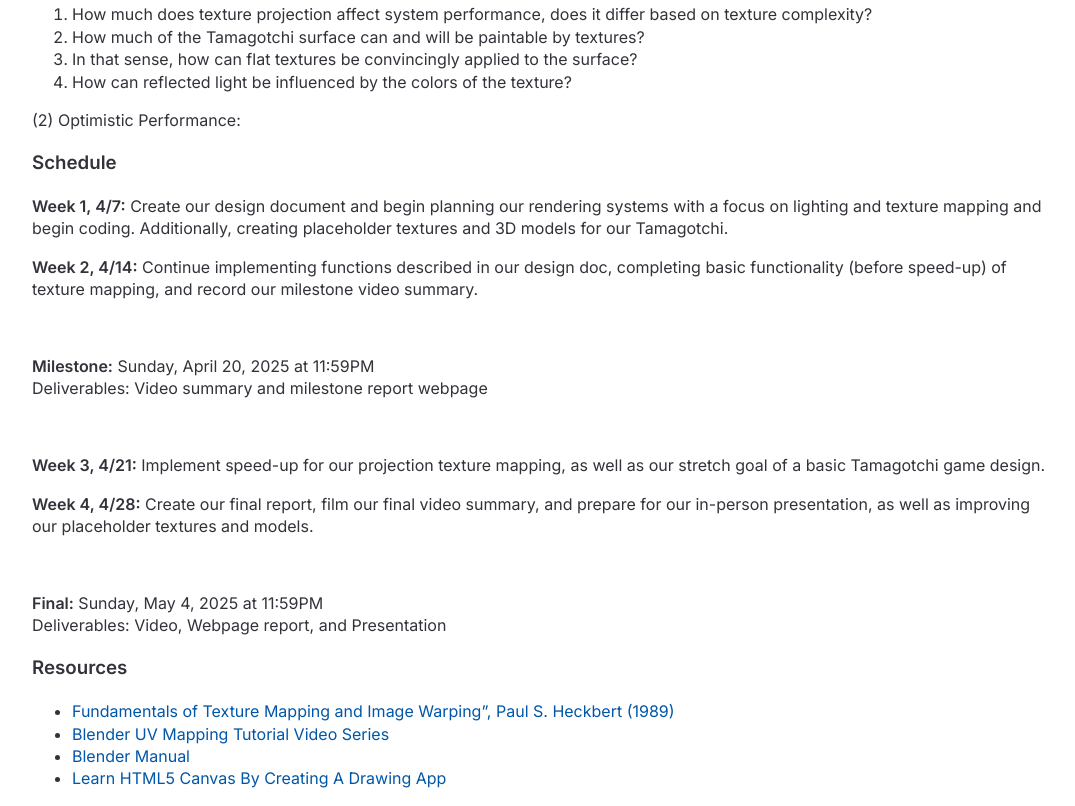
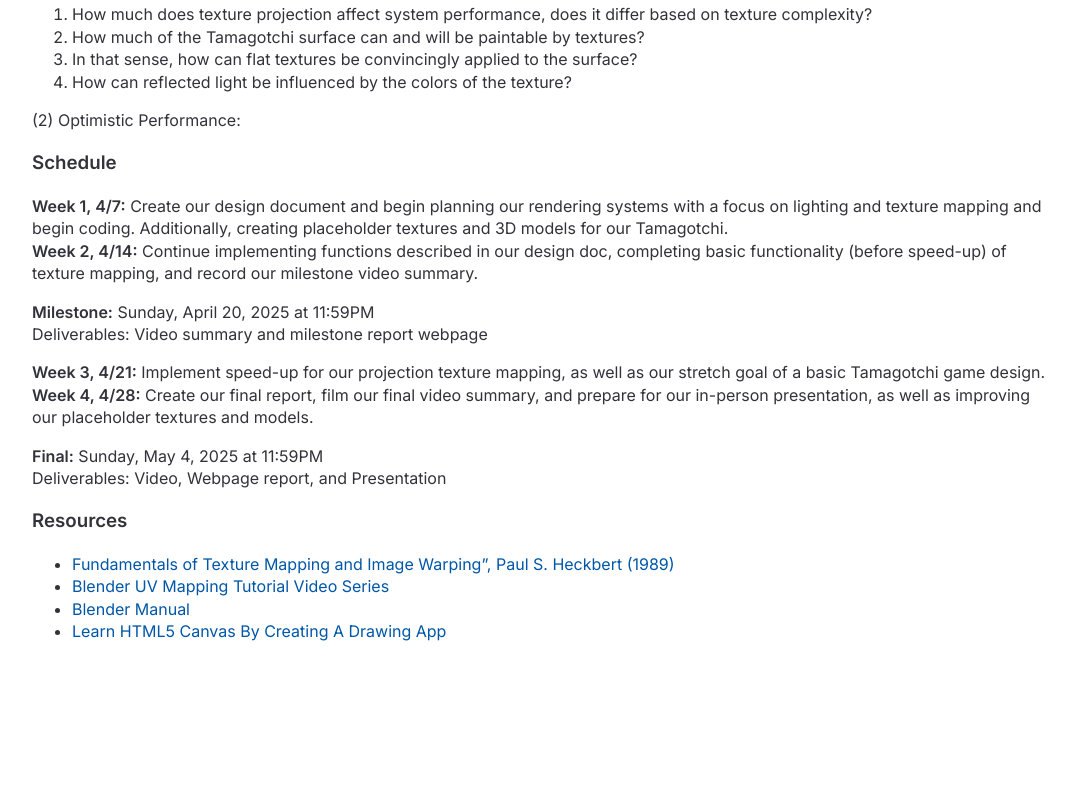
Before and after one commit to alexabanuelos/project184, a plain HTML site: page index.html in a window 1280 px wide. Shown: the part 771-1577 px from the top of the page, without its empty margins (96-1171 px from the left). After the commit the page ends 1430 px from the top, so only its background shows below. Drawn offline with Linux system fonts and the light colour scheme.

Commit message:
removed breaks

```diff
--- a/index.html
+++ b/index.html
@@ -95,18 +95,16 @@
 					<p> (2) Optimistic Performance:</p>
 					<h3>Schedule</h3>
                     	<p><strong>Week 1, 4/7:</strong> Create our design document and begin planning our rendering systems with a focus on lighting and texture mapping and begin coding. Additionally, creating placeholder textures and 3D models for our Tamagotchi.
+						<br> <strong>Week 2, 4/14:</strong> Continue implementing functions described in our design doc, completing basic functionality (before speed-up) of texture mapping, and record our milestone video summary.
 						</p>
-						<p><strong>Week 2, 4/14:</strong> Continue implementing functions described in our design doc, completing basic functionality (before speed-up) of texture mapping, and record our milestone video summary.
-						</p>
-						<br>
+
 						<p><strong>Milestone:</strong> Sunday, April 20, 2025 at 11:59PM <br> Deliverables: Video summary and milestone report webpage
 						</p>
-						<br>
+
 						<p><strong>Week 3, 4/21:</strong> Implement speed-up for our projection texture mapping, as well as our stretch goal of a basic Tamagotchi game design.
+						<br><strong>Week 4, 4/28:</strong> Create our final report, film our final video summary, and prepare for our in-person presentation, as well as improving our placeholder textures and models.
 						</p>
-						<p><strong>Week 4, 4/28:</strong> Create our final report, film our final video summary, and prepare for our in-person presentation, as well as improving our placeholder textures and models.
-						</p>
-						<br>
+
 						<p><strong>Final:</strong> Sunday, May 4, 2025 at 11:59PM <br> Deliverables: Video, Webpage report, and Presentation
 						</p>
 					<h3>Resources</h3>
```
